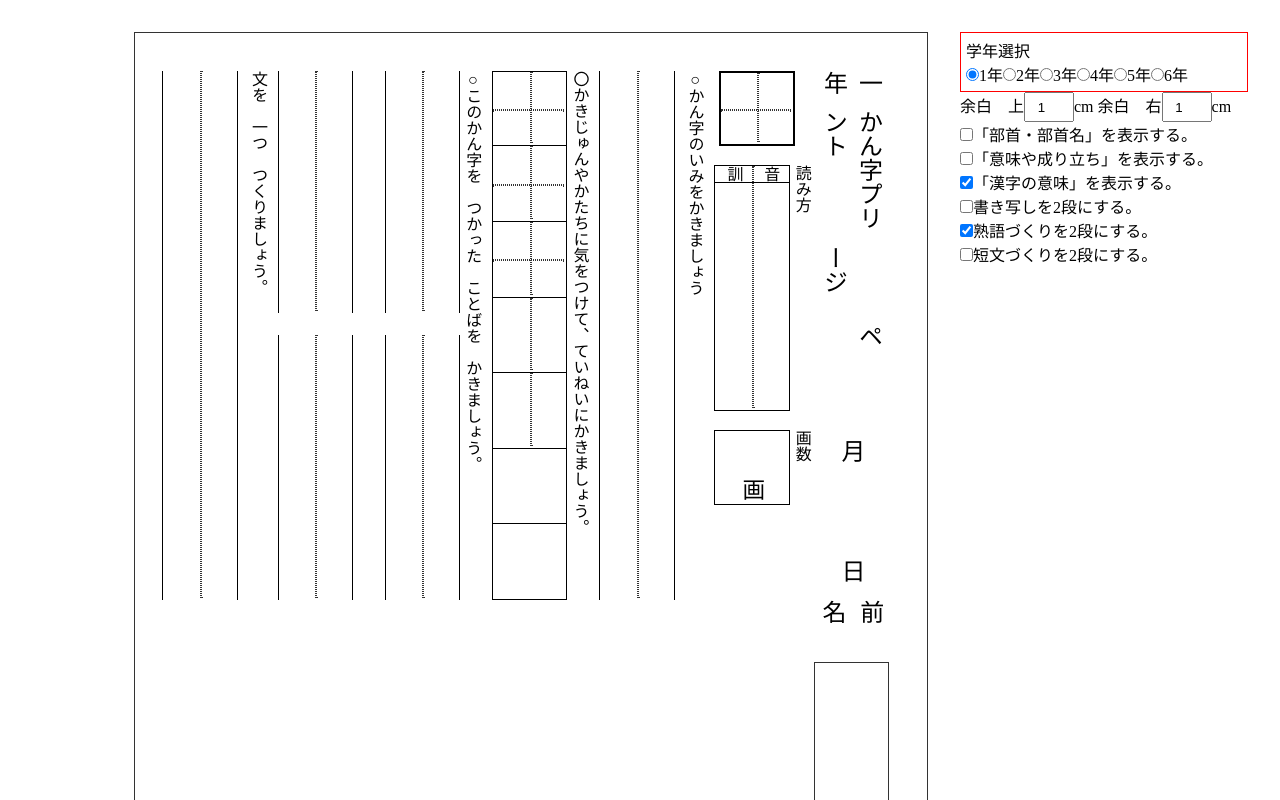
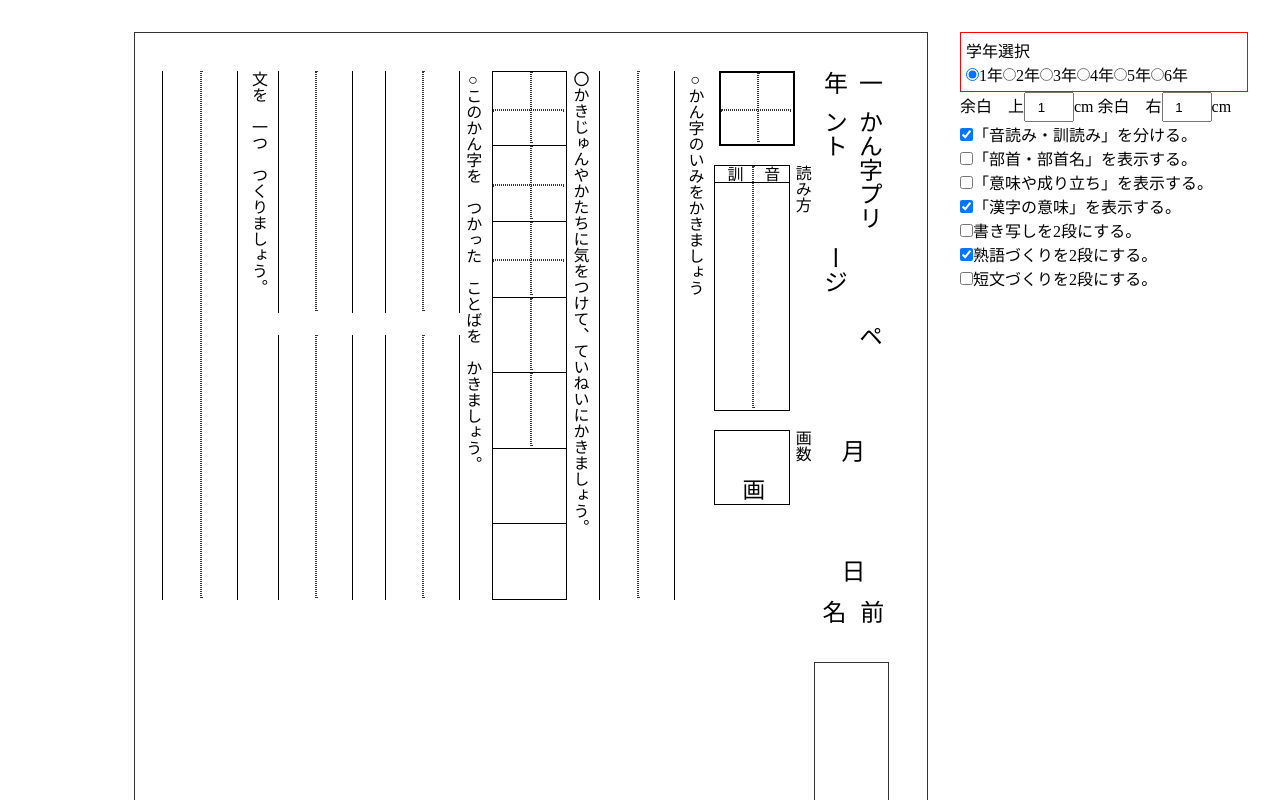
Before and after one commit to jimitas/kanpuri, a Next.js app: page / in a window 1280 px wide. Built offline with nearby package versions, Linux system fonts and the light colour scheme.

Commit message:
読み方　保存

```diff
--- a/src/components/Yomikata/index.jsx
+++ b/src/components/Yomikata/index.jsx
@@ -1,10 +1,12 @@
 export function Yomikata(props) {
   const Size = props.size;
   const grade = props.g;
+  const show = props.show;
 
   return (
     <div style={{ marginInlineStart: `${Size * 0.25}cm` }}>
       <div>読み方</div>
+
       <div
         className="yomikata relative"
         style={{
@@ -12,8 +14,7 @@ export function Yomikata(props) {
           height: `${Size * 3.25}cm`,
         }}
       >
-        <div className="yLine"></div>
-
+        {show === true ? (
           <div className="yomikata_head">
             <div style={{ flex: "1" }}></div>
             <div>音</div>
@@ -21,13 +22,16 @@ export function Yomikata(props) {
             <div>訓</div>
             <div style={{ flex: "1" }}></div>
           </div>
+        ) : null}
+        {show === true ? <div className="yLine"></div> : null}
+        {show === true ? (
           <div
-          className="yomikagta_data"
             style={{
               display: "flex",
               borderInlineStart: "solid 1px",
             }}
           ></div>
+        ) : null}
       </div>
     </div>
   );
--- a/src/pages/index.jsx
+++ b/src/pages/index.jsx
@@ -1,4 +1,9 @@
+import Head from "next/head";
+import Image from "next/image";
 import Link from "next/link";
+import styles from "../styles/Home.module.css";
+
+import { useEffect, useState, useRef } from "react";
 import { Title } from "src/components/";
 import { Yomikata } from "src/components/Yomikata";
 import { Imi } from "src/components/Imi";
@@ -9,11 +14,7 @@ import { Kurikaeshi } from "src/components/Kurikaeshi";
 import { Jukugo } from "src/components/Jukugo";
 import { Tanbun } from "src/components/Tanbun";
 
-import Head from "next/head";
-import Image from "next/image";
 import { Inter } from "@next/font/google";
-import { useEffect, useState, useRef } from "react";
-import styles from "../styles/Home.module.css";
 
 const inter = Inter({ subsets: ["latin"] });
 
@@ -25,6 +26,7 @@ export default function Home() {
   const [PaddingY, setPaddingY] = useState(1.0);
   const [grade, setGrade] = useState(1);
   const [Size, setMasuSize] = useState(2.0);
+  const [isShow_onkun, setIsshow_onkun] = useState(true);
   const [isShow_bushu, setIsshow_bushu] = useState(false);
   const [isShow_naritachi, setIsshow_naritachi] = useState(false);
   const [isShow_imi, setIsshow_imi] = useState(true);
@@ -43,6 +45,12 @@ export default function Home() {
   //後で学年に合わせた構成を設定する。
   const changeGrade = (e) => {
     setGrade((grade) => e.target.value);
+  };
+
+  const changeOnkun = (e) => {
+    setIsshow_onkun((isShow_onkun) => {
+      return !isShow_onkun;
+    });
   };
 
   const changeBushu = (e) => {
@@ -120,6 +128,11 @@ export default function Home() {
           </form>
 
           <form action="">
+            <input type="checkbox" name="" id="" onChange={changeOnkun} checked={isShow_onkun} />
+            「音読み・訓読み」を分ける。
+          </form>
+
+          <form action="">
             <input type="checkbox" name="" id="" onChange={changeBushu} checked={isShow_bushu} />
             「部首・部首名」を表示する。
           </form>
@@ -177,7 +190,7 @@ export default function Home() {
                 <div className="yLine"></div>
               </div>
 
-              <Yomikata g={grade} size={Size}></Yomikata>
+              <Yomikata g={grade} size={Size} show={isShow_onkun}></Yomikata>
 
               {isShow_bushu === true ? <Bushu g={grade} size={Size}></Bushu> : null}
 
```
Lines whose indentation alone changed are shown as unchanged.
